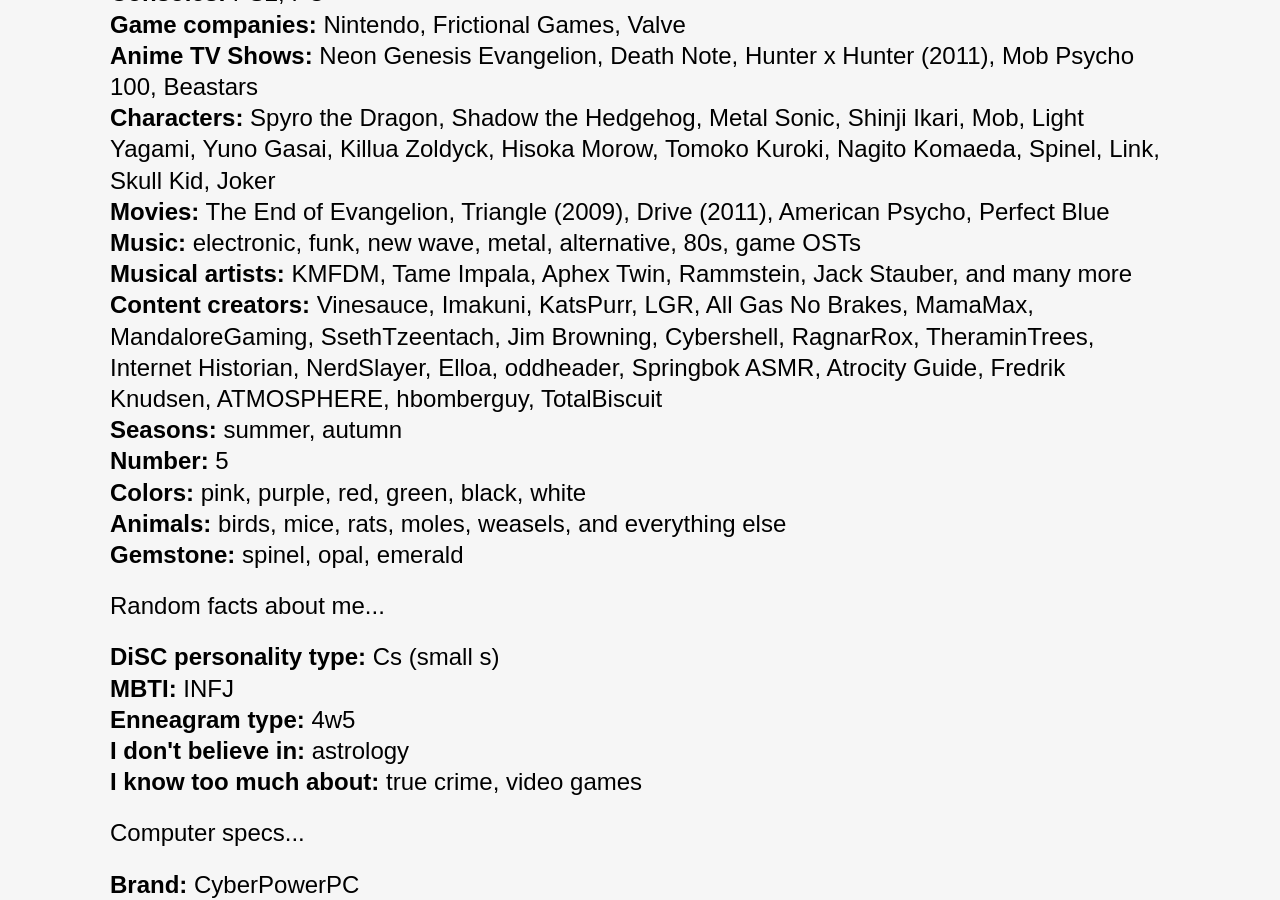
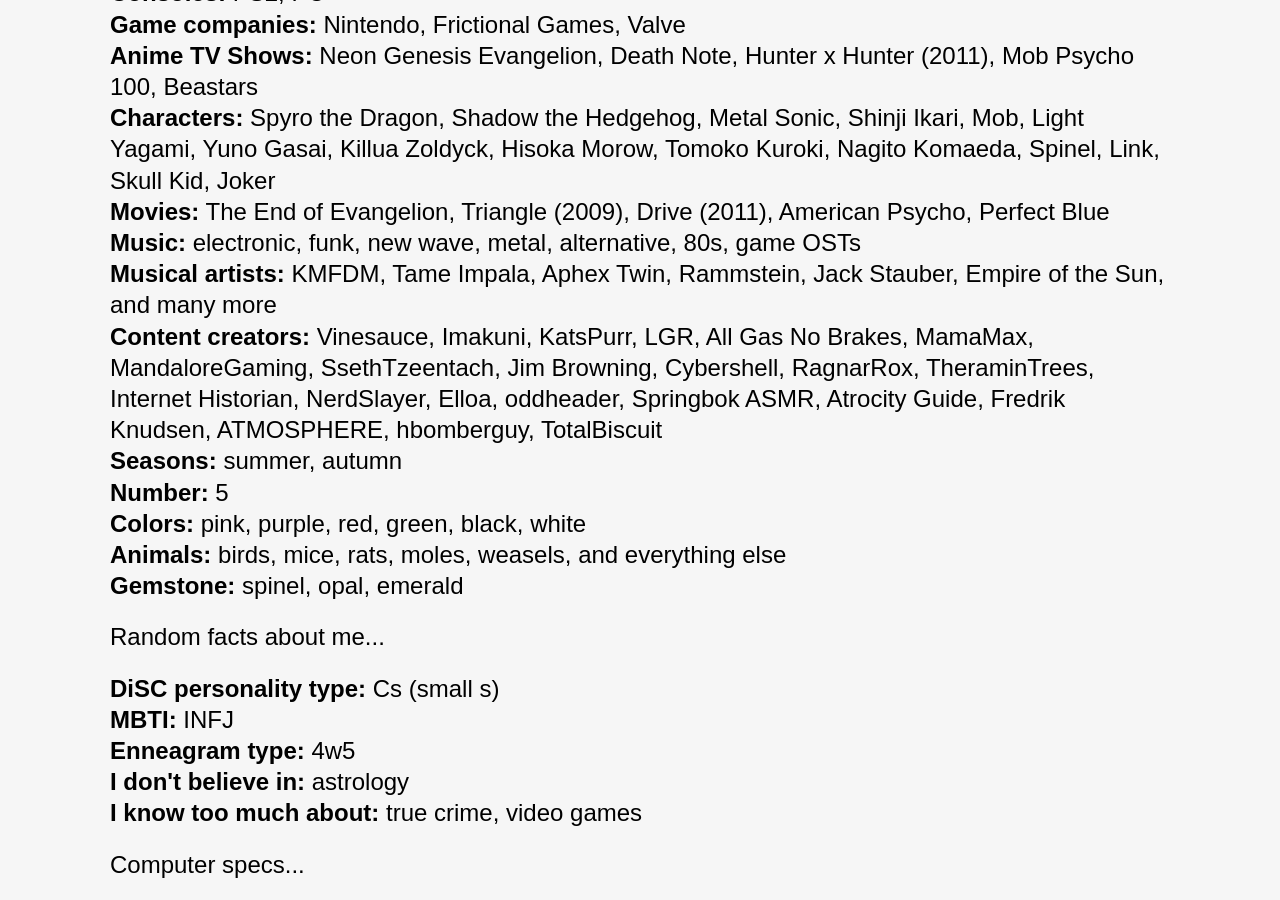
Before and after one commit to liz-lorena/2020, a Jekyll site: the page built from about/index.html, in a window 1280 px wide and 900 px high, scrolled down 1182 px. Built offline with Jekyll 4.4.1, drawn with Linux system fonts in a browser that asks for light colours.

Commit message:
Update index.html

```diff
--- a/about/index.html
+++ b/about/index.html
@@ -25,7 +25,7 @@
     <strong>Characters:</strong> Spyro the Dragon, Shadow the Hedgehog, Metal Sonic, Shinji Ikari, Mob, Light Yagami, Yuno Gasai, Killua Zoldyck, Hisoka Morow, Tomoko Kuroki, Nagito Komaeda, Spinel, Link, Skull Kid, Joker <br>
     <strong>Movies:</strong> The End of Evangelion, Triangle (2009), Drive (2011), American Psycho, Perfect Blue <br>
     <strong>Music:</strong> electronic, funk, new wave, metal, alternative, 80s, game OSTs <br>
-    <strong>Musical artists:</strong> KMFDM, Tame Impala, Aphex Twin, Rammstein, Jack Stauber, and many more <br>
+    <strong>Musical artists:</strong> KMFDM, Tame Impala, Aphex Twin, Rammstein, Jack Stauber, Empire of the Sun, and many more <br>
     <strong>Content creators:</strong> Vinesauce, Imakuni, KatsPurr, LGR, All Gas No Brakes, MamaMax, MandaloreGaming, SsethTzeentach, Jim Browning, Cybershell, RagnarRox, TheraminTrees, Internet Historian, NerdSlayer, Elloa, oddheader, Springbok ASMR, Atrocity Guide, Fredrik Knudsen, ATMOSPHERE, hbomberguy, TotalBiscuit<br>
     <strong>Seasons:</strong> summer, autumn <br>
     <strong>Number:</strong> 5 <br>
```
